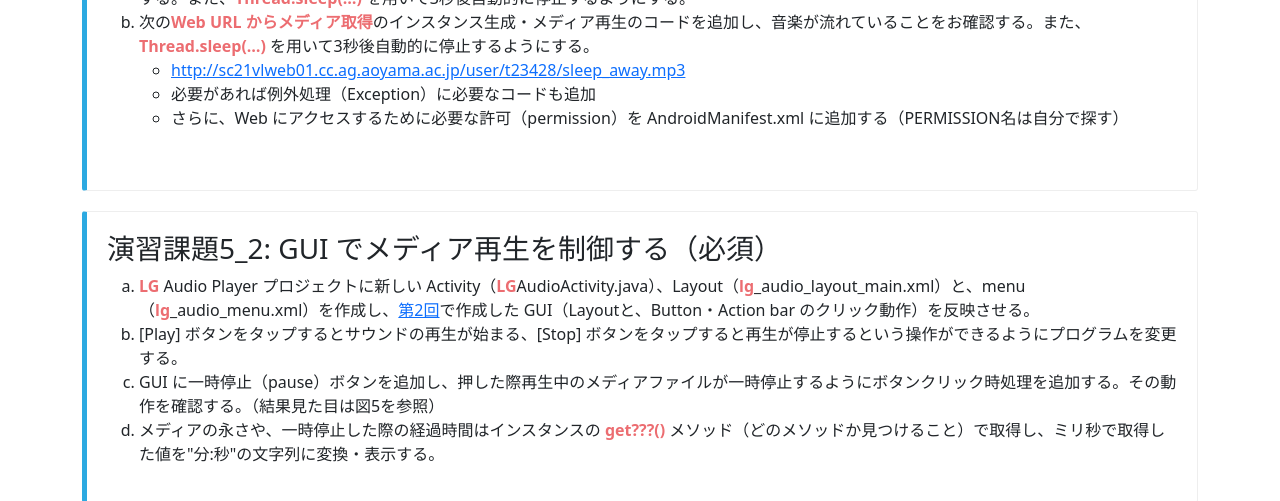
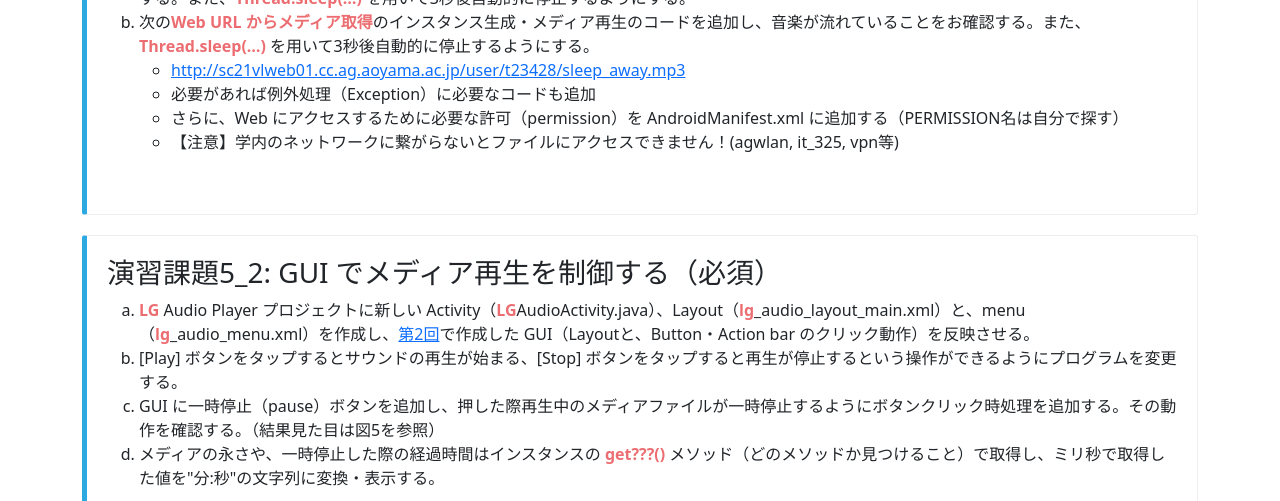
Before and after one commit to lopezlabjp/iit, a plain HTML site: page android/ex5th.html in a window 1280 px wide. Shown: the part 5420-5921 px from the top of the page. Drawn offline with nearby package versions, Linux system fonts and the light colour scheme.

Commit message:
ネット接続の詳細
【注意】学内のネットワークに繋がらないとファイルにアクセスできません！(agwlan, it_325, vpn等)

```diff
--- a/android/ex5th.html
+++ b/android/ex5th.html
@@ -230,6 +230,7 @@
                                 <li><a href="http://sc21vlweb01.cc.ag.aoyama.ac.jp/user/t23428/sleep_away.mp3">http://sc21vlweb01.cc.ag.aoyama.ac.jp/user/t23428/sleep_away.mp3</a></li>
                                 <li>必要があれば例外処理（Exception）に必要なコードも追加</li>
                                 <li>さらに、Web にアクセスするために必要な許可（permission）を AndroidManifest.xml に追加する（PERMISSION名は自分で探す）</li>
+                                <li>【注意】学内のネットワークに繋がらないとファイルにアクセスできません！(agwlan, it_325, vpn等)</li>
                             </ul>
                             <br>
 
```
